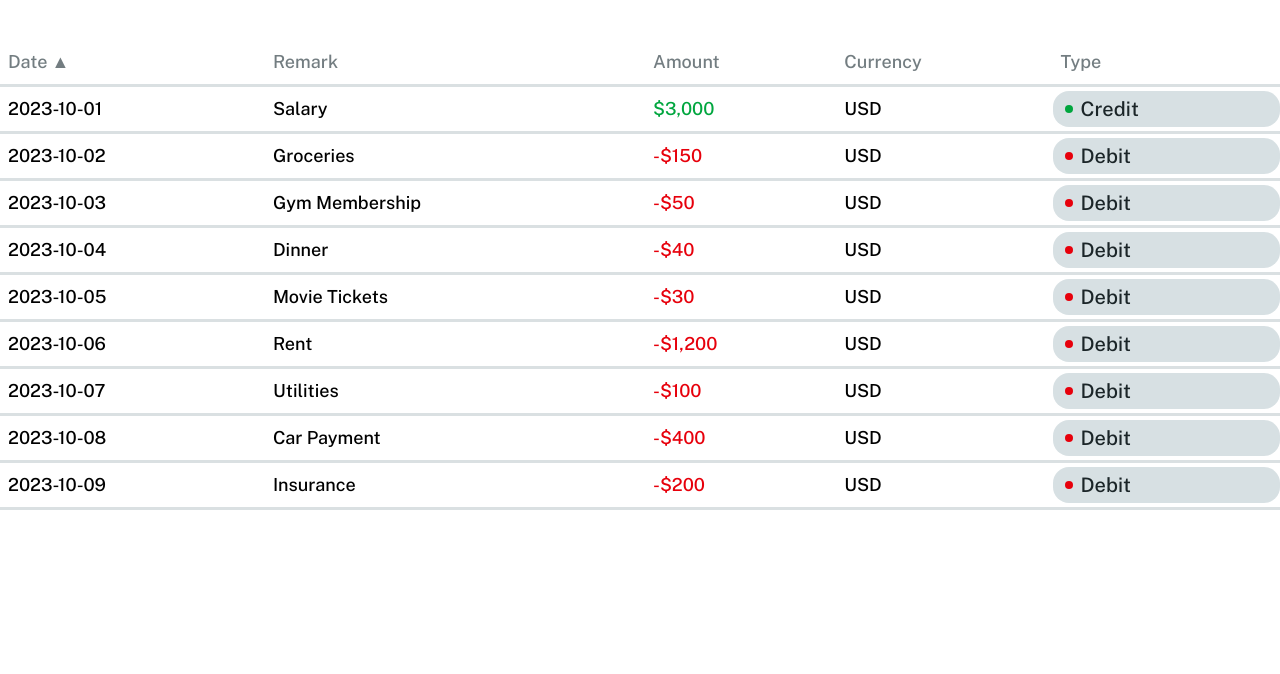
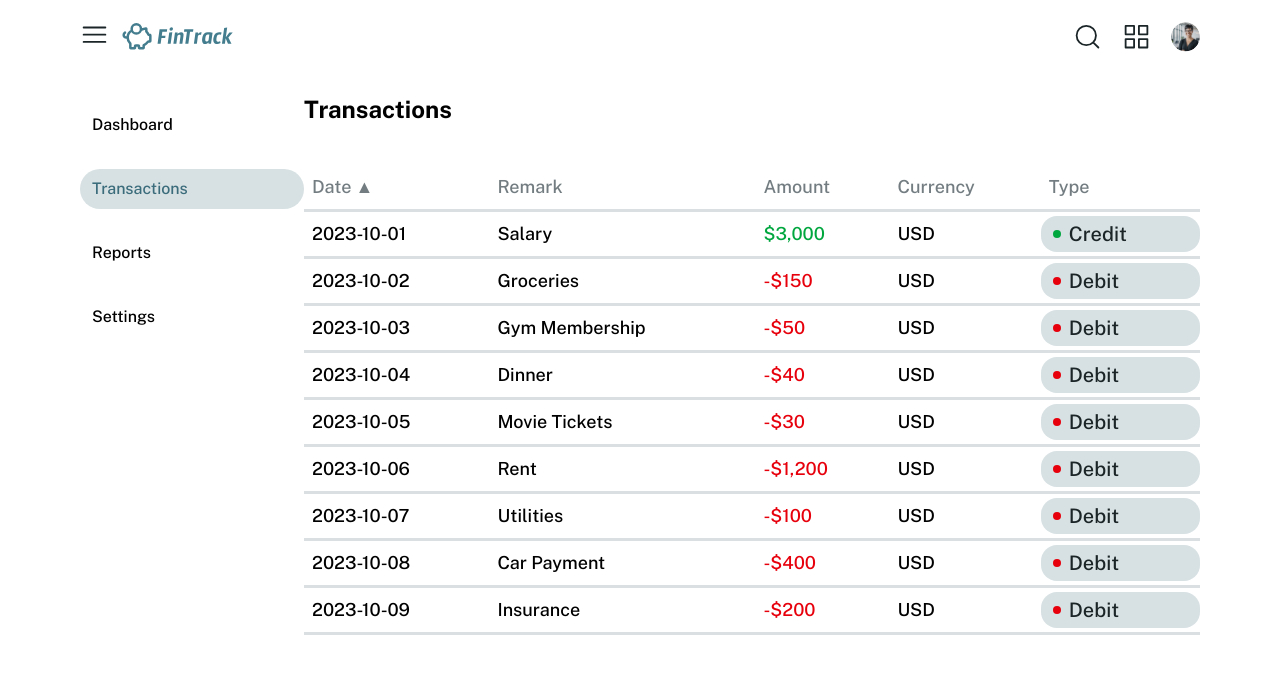
Before and after one commit to itsxdamdam/fintrack, a Next.js app: page /transactions in a window 1280 px wide. Shown: the top 674 px of the page. Built offline with nearby package versions, Linux system fonts and the light colour scheme.

Commit message:
fix: layout

```diff
--- a/src/app/layout.tsx
+++ b/src/app/layout.tsx
@@ -1,13 +1,13 @@
 import type { Metadata } from "next";
 import "./globals.css";
-import { Public_Sans } from 'next/font/google';
+import { Public_Sans } from "next/font/google";
+import Navbar from "@/components/Navbar";
+import Sidebar from "@/components/Sidebar";
 
 const publicSans = Public_Sans({
-  subsets: ['latin'],
-  display: 'swap', // or 'auto', 'block', 'fallback', 'optional'
+  subsets: ["latin"],
+  display: "swap", // or 'auto', 'block', 'fallback', 'optional'
 });
-
-
 
 export const metadata: Metadata = {
   title: "Fintrack",
@@ -20,7 +20,13 @@ export default function RootLayout({
 }>) {
   return (
     <html lang="en" className={publicSans.className}>
-      <body>{children}</body>
+      <body>
+        <Navbar />
+        <div className="flex container mx-auto px-20 mt-5 w-full">
+          <Sidebar />
+          {children}
+        </div>
+      </body>
     </html>
   );
 }
--- a/src/app/page.tsx
+++ b/src/app/page.tsx
@@ -1,13 +1,9 @@
 import Dashboard from "@/components/Dashboard";
-import Navbar from "@/components/Navbar";
-import Sidebar from "@/components/Sidebar";
 
 export default function Home() {
   return (
     <main className="">
-      <Navbar />
       <div className="flex container mx-auto px-20 mt-5 w-full">
-        <Sidebar />
         <Dashboard />
       </div>
     </main>
--- a/src/app/transactions/page.tsx
+++ b/src/app/transactions/page.tsx
@@ -4,7 +4,8 @@ import { transactionsData } from "../data";
 
 const TransactionPage = () => {
   return (
-    <div>
+    <div className="w-full">
+      <h1 className="text-2xl font-bold">Transactions</h1>
       <TransactionTable transactions={transactionsData} />
     </div>
   );
```
